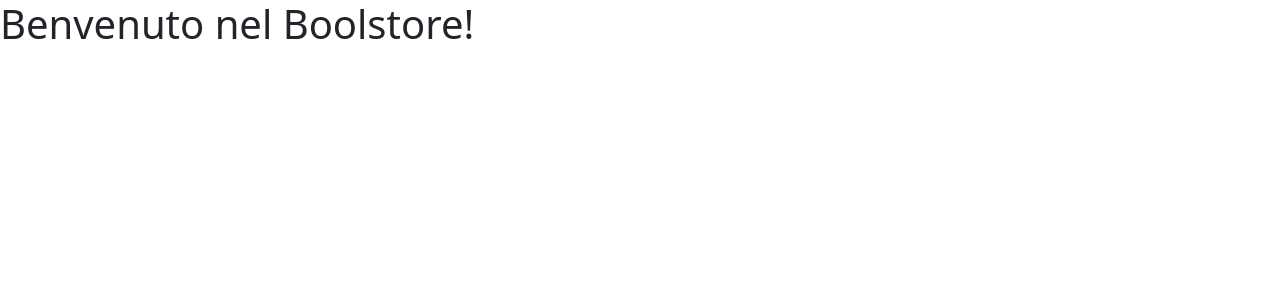
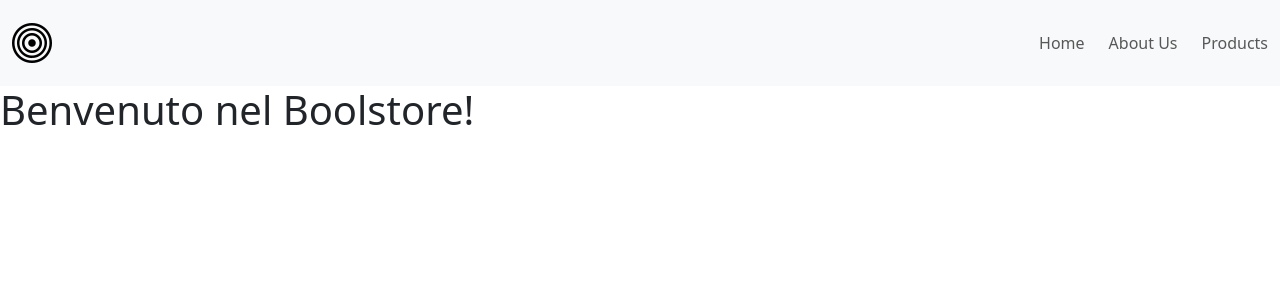
Before and after one commit to gabrielemarchesano/react-router, a React (Vite) app: page / in a window 1280 px wide. Shown: the top 300 px of the page. Built offline with nearby package versions, Linux system fonts and the light colour scheme.

Commit message:
create navbar component

```diff
--- /dev/null
+++ b/src/components/Navbar.jsx
@@ -0,0 +1,41 @@
+export default function Navbar() {
+
+  const linkItems = [
+    {
+      id: 1,
+      path: "/",
+      body: "Home"
+    },
+    {
+      id: 2,
+      path: "/about",
+      body: "About Us"
+    },
+    {
+      id: 3,
+      path: "/products",
+      body: "Products"
+    }
+  ]
+
+  return (
+    <>
+      <nav class="navbar bg-body-tertiary">
+        <div class="container-fluid">
+          <a class="navbar-brand" href="/"><i className="bi bi-bullseye fs-1"></i></a>
+          <div class="items">
+            <ul class="navbar-nav flex-row gap-4">
+              {
+                linkItems.map((item) => (
+                  <li class="nav-item" key={item.id}>
+                    <a class="nav-link" aria-current="page" href={item.path}>{item.body}</a>
+                  </li>
+                ))
+              }
+            </ul>
+          </div>
+        </div>
+      </nav>
+    </>
+  )
+}
--- a/src/pages/Homepage.jsx
+++ b/src/pages/Homepage.jsx
@@ -1,6 +1,9 @@
+import Navbar from "../components/Navbar";
+
 export default function Homepage(){
   return(
     <>
+      <Navbar />
       <h1>Benvenuto nel Boolstore!</h1>
     </>
   )
```
